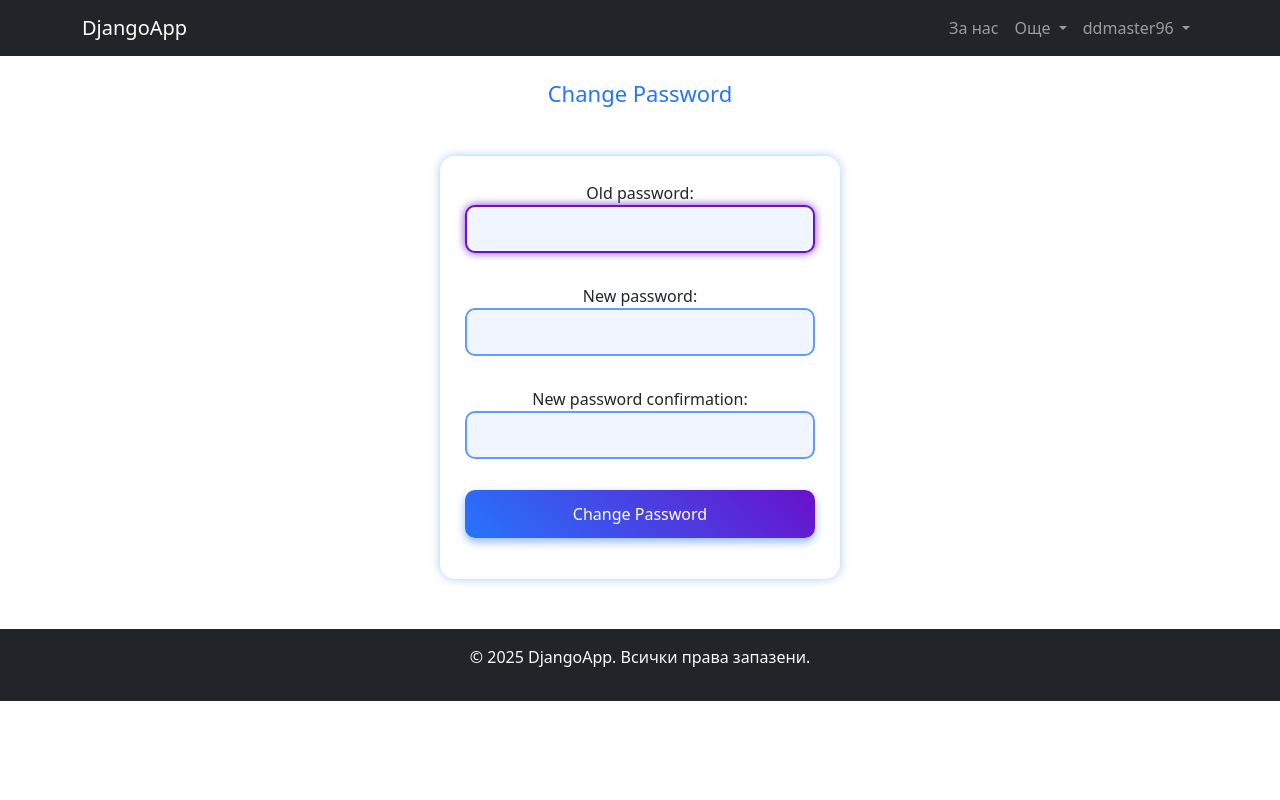
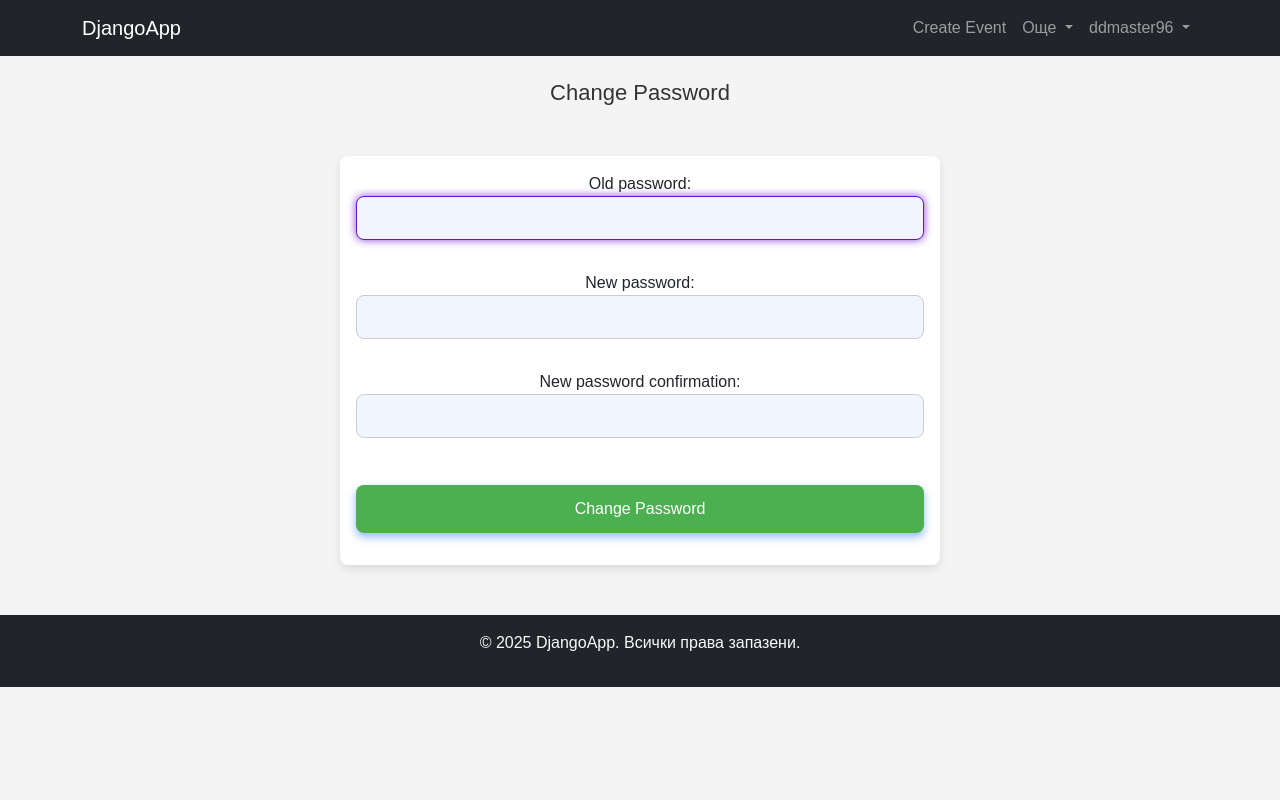
Before and after one commit to ValentinPashev/Points, a Django app: page /accounts/profile/password-change/1/ in a window 1280 px wide. Run offline with Django 5.2, Linux system fonts and the light colour scheme; a user stored in the database is signed in.

Commit message:
finished with account part and started with the event model/ created create-event function

```diff
--- a/accounts/views.py
+++ b/accounts/views.py
@@ -1,11 +1,10 @@
-from django.contrib.auth.forms import PasswordChangeForm
 from django.contrib.auth.views import PasswordChangeView
 from django.forms import modelform_factory
 from django.http import HttpResponseRedirect
 from django.shortcuts import render
 from django.urls import reverse_lazy
 from django.views.generic import CreateView, UpdateView
-from accounts.forms import CustomStudentFrom, ProfileCreationForm, ProfileChangeForm, ChangePasswordForm
+from accounts.forms import CustomStudentFrom, ProfileCreationForm, ChangePasswordForm
 from accounts.models import Profile
 
 
--- a/events/models.py
+++ b/events/models.py
@@ -32,5 +32,9 @@ class Event(models.Model):
         default=False
     )
 
+    created_by = models.CharField(
+        max_length=100,
+    )
+
     def __str__(self):
         return self.name
--- a/events/urls.py
+++ b/events/urls.py
@@ -1,3 +1,6 @@
+from django.urls import path
+from events.views import CreateEventView
+
 urlpatterns = [
-
+    path('create/', CreateEventView.as_view(), name='create-event')
 ]
--- a/events/views.py
+++ b/events/views.py
@@ -10,3 +10,7 @@ class CreateEventView(CreateView):
     form_class = EventCreateForm
     success_url = 'index'
     template_name = 'events/create-event.html'
+
+    def form_valid(self, form):
+        form.instance.created_by = self.request.user.email
+        return super().form_valid(form)
--- /dev/null
+++ b/static/event_forms.css
@@ -0,0 +1,115 @@
+/* styles.css */
+:root {
+    --primary-color: #4CAF50;
+    --secondary-color: #f4f4f4;
+    --text-color: #333;
+    --border-radius: 8px;
+    --padding: 16px;
+}
+
+body {
+    font-family: Arial, sans-serif;
+    background-color: var(--secondary-color);
+    margin: 0;
+    padding: 0;
+}
+
+.universal-container-box {
+    width: 100%;
+    max-width: 600px;
+    margin: 50px auto;
+    padding: var(--padding);
+    background: white;
+    border-radius: var(--border-radius);
+    box-shadow: 0 4px 8px rgba(0, 0, 0, 0.1);
+}
+
+h2 {
+    text-align: center;
+    color: var(--text-color);
+}
+
+/* Двуколонен дизайн за формите */
+.form-grid {
+    display: grid;
+    grid-template-columns: repeat(2, 1fr); /* Две равни колони */
+    gap: 16px; /* Разстояние между полетата */
+}
+
+/* Стил за отделните групи */
+.form-group {
+    display: flex;
+    flex-direction: column;
+    gap: 4px;
+}
+
+/* Унифициране на височината на полетата */
+input, select, textarea {
+    width: 100%;
+    height: 44px; /* Всички полета ще бъдат еднакви */
+    padding: 10px;
+    border: 1px solid #ccc;
+    border-radius: var(--border-radius);
+    font-size: 16px;
+    box-sizing: border-box; /* За да не се разширяват при padding */
+}
+/* Стилизиране на datetime-local input */
+input[type="datetime-local"] {
+    width: 100%;
+    padding: 10px;
+    font-size: 16px;
+    border: 2px solid #ccc;
+    border-radius: 5px;
+    background-color: #fff;
+    color: #333;
+    outline: none;
+    transition: border-color 0.3s ease-in-out;
+}
+
+/* При фокус */
+input[type="datetime-local"]:focus {
+    border-color: #007bff;
+    box-shadow: 0 0 5px rgba(0, 123, 255, 0.5);
+}
+
+/* Стилизиране на иконката за календар в някои браузъри */
+input[type="datetime-local"]::-webkit-calendar-picker-indicator {
+    filter: invert(0.5);
+    cursor: pointer;
+}
+
+/* Специален стил за textarea */
+textarea {
+    min-height: 80px; /* За да се вижда повече текст */
+    resize: vertical; /* Позволява промяна на размера само нагоре/надолу */
+}
+
+/* Ако броят на полетата е нечетен, последното заема цял ред */
+.form-grid .full-width {
+    grid-column: span 2;
+}
+
+/* Стил за бутона */
+button {
+    background: var(--primary-color);
+    color: white;
+    padding: 12px;
+    border: none;
+    border-radius: var(--border-radius);
+    font-size: 16px;
+    cursor: pointer;
+    transition: background 0.3s;
+    width: 100%;
+    margin-top: 16px;
+}
+
+button:hover {
+    background: #388E3C;
+}
+
+/* Адаптивен дизайн за малки екрани */
+@media (max-width: 600px) {
+    .form-grid {
+        grid-template-columns: 1fr; /* При малки екрани формата става едноколонна */
+    }
+}
--- a/static/profile.css
+++ b/static/profile.css
@@ -206,7 +206,7 @@
 
 /*Change Password*/
 
-.change-password-container {
+.universal-container-box {
     max-width: 400px;
     background: rgba(255, 255, 255, 0.15);
     padding: 25px;
@@ -218,7 +218,7 @@
     transition: transform 0.3s ease-in-out, box-shadow 0.3s ease-in-out;
 }
 
-.change-password-container:hover {
+.universal-container-box:hover {
     transform: scale(1.02);
     box-shadow: 0 0 15px rgba(37, 117, 252, 0.6);
 }
--- a/static/styles.css
+++ b/static/styles.css
@@ -1,3 +1,4 @@
 @import "registration.css";
 @import "heartbeat.css";
 @import "profile.css";
+@import "event_forms.css";
--- a/templates/accounts/change_password.html
+++ b/templates/accounts/change_password.html
@@ -2,7 +2,7 @@
 
 {% block content %}
     <h2>Change Password</h2>
-    <div class="change-password-container">
+    <div class="universal-container-box">
         <form method="post">
             {% csrf_token %}
             {{ form.as_p }}
--- a/templates/common/base.html
+++ b/templates/common/base.html
@@ -8,6 +8,7 @@
     <title>ASMB</title>
     <link rel="stylesheet" href="https://cdn.jsdelivr.net/npm/bootstrap@5.3.0/dist/css/bootstrap.min.css">
     <link rel="stylesheet" href="{% static 'styles.css' %}">
+
 </head>
 <body>
     <canvas id="heartbeatCanvas"></canvas>
--- a/templates/common/nav.html
+++ b/templates/common/nav.html
@@ -13,7 +13,7 @@
                 {% endif %}
 
                     <li class="nav-item">
-                        <a class="nav-link" href="#">За нас</a>
+                        <a class="nav-link" href="{% url 'create-event' %}">Create Event</a>
                     </li>
 
                     <!-- Падащо меню -->
```
Also changed, not shown: events/forms.py (+10 -2 lines), templates/events/create-event.html (+19 -0 lines), db.sqlite3, events/migrations/0002_event_created_by.py (added).
